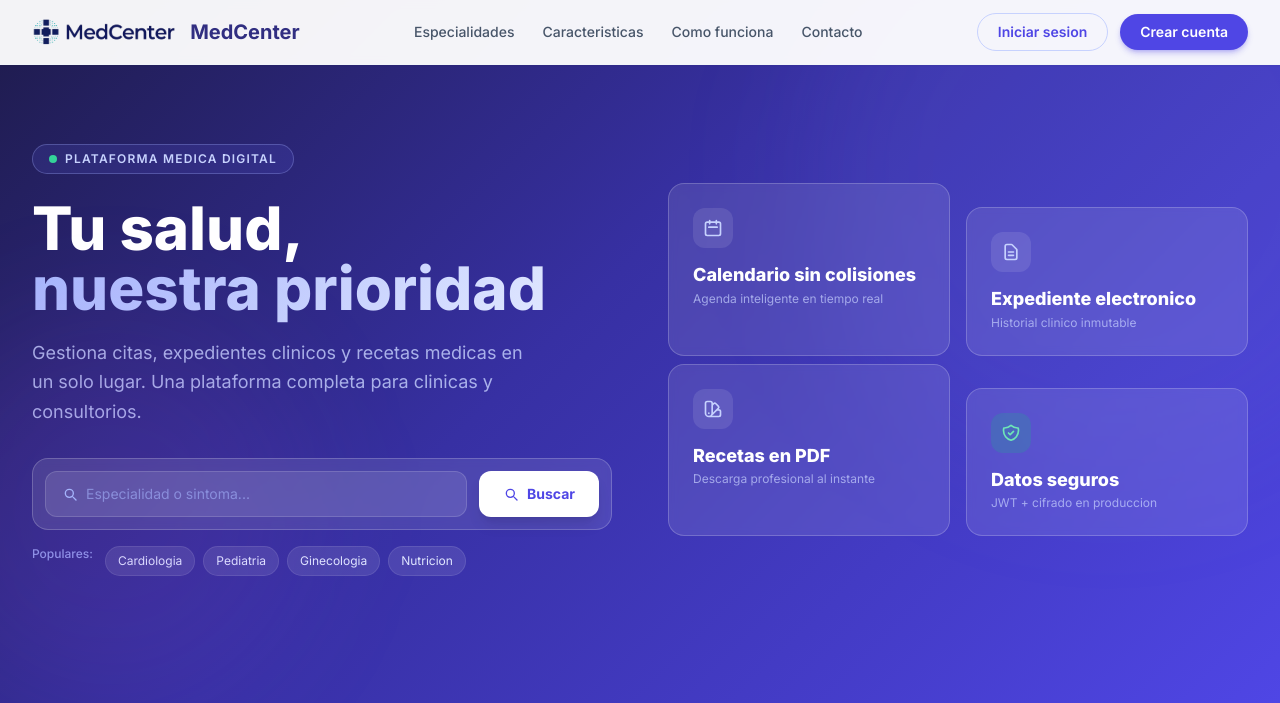
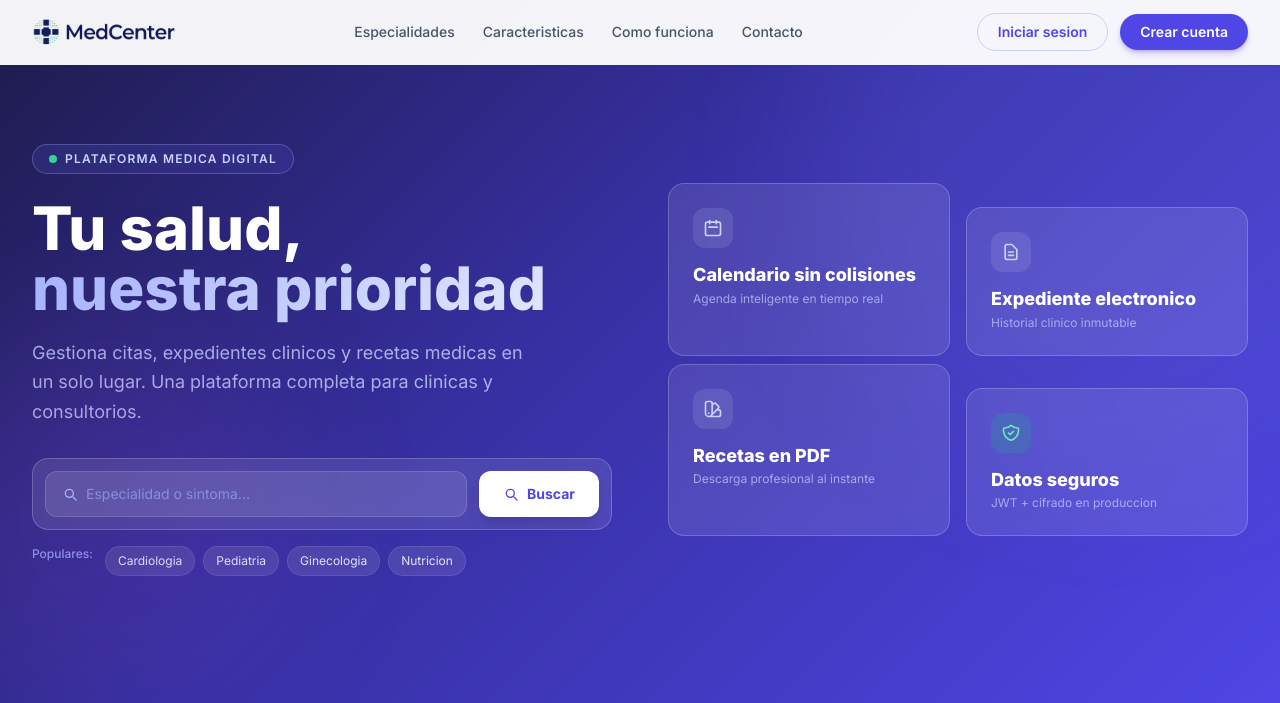
Before and after one commit to David080198/gestion_de_clinicas, a Flask app: page / in a window 1280 px wide. Shown: the top 703 px of the page. Run offline with Flask 3, Linux system fonts and the light colour scheme; some libraries are stand-ins or nearby versions.

Commit message:
Remove duplicate text, show only logo

```diff
--- a/app/templates/welcome.html
+++ b/app/templates/welcome.html
@@ -39,9 +39,8 @@
 <header id="navbar" class="fixed top-0 inset-x-0 z-50 bg-white/95 backdrop-blur-sm border-b border-slate-100 shadow-sm transition-all">
     <div class="max-w-7xl mx-auto px-4 sm:px-6 lg:px-8">
         <div class="flex items-center justify-between h-16">
-            <a href="/" class="flex items-center gap-2.5">
-                <img src="{{ url_for('static', filename='img/logo.png') }}" alt="MedCenter" class="h-9 w-auto rounded-lg">
-                <span class="text-xl font-bold text-primary-900">MedCenter</span>
+            <a href="/" class="flex items-center">
+                <img src="{{ url_for('static', filename='img/logo.png') }}" alt="MedCenter" class="h-9 w-auto">
             </a>
             <nav class="hidden md:flex items-center gap-7 text-sm font-medium text-slate-600">
                 <a href="#especialidades" class="hover:text-primary-600 transition">Especialidades</a>
```
